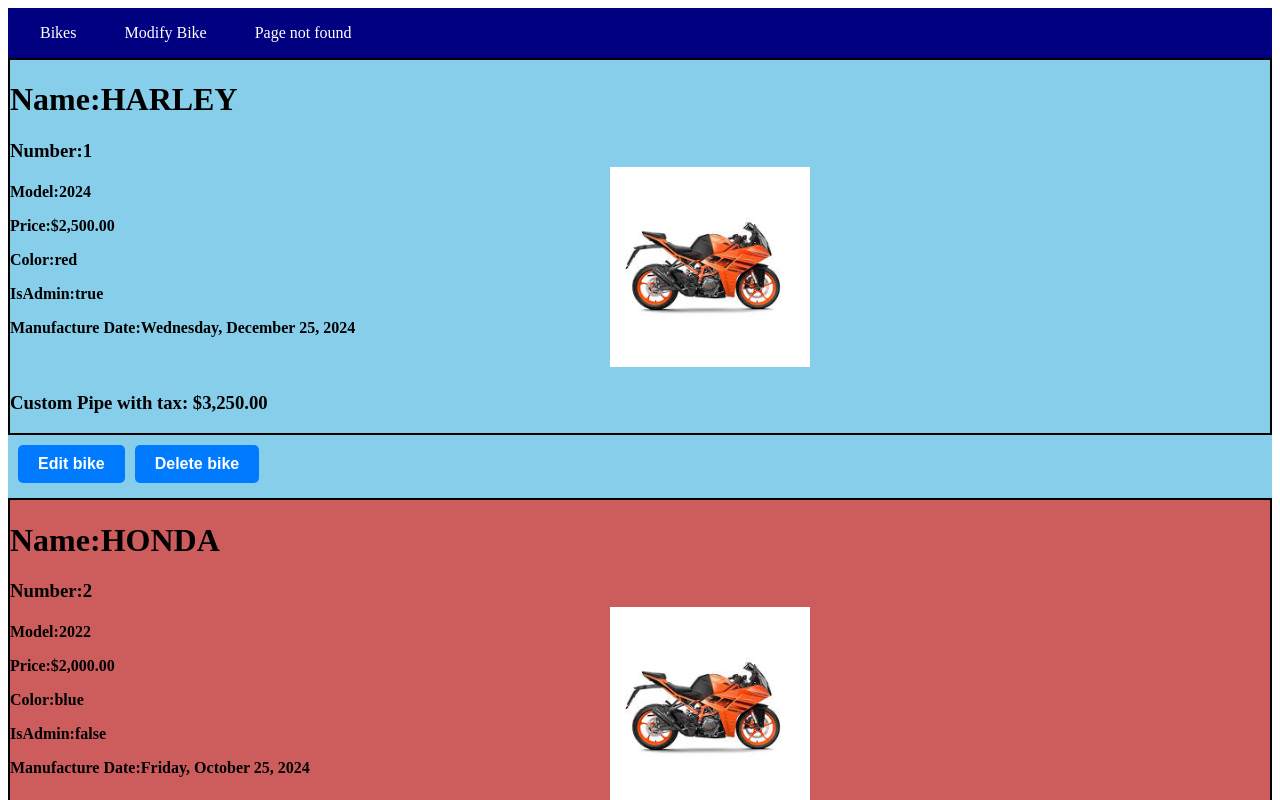
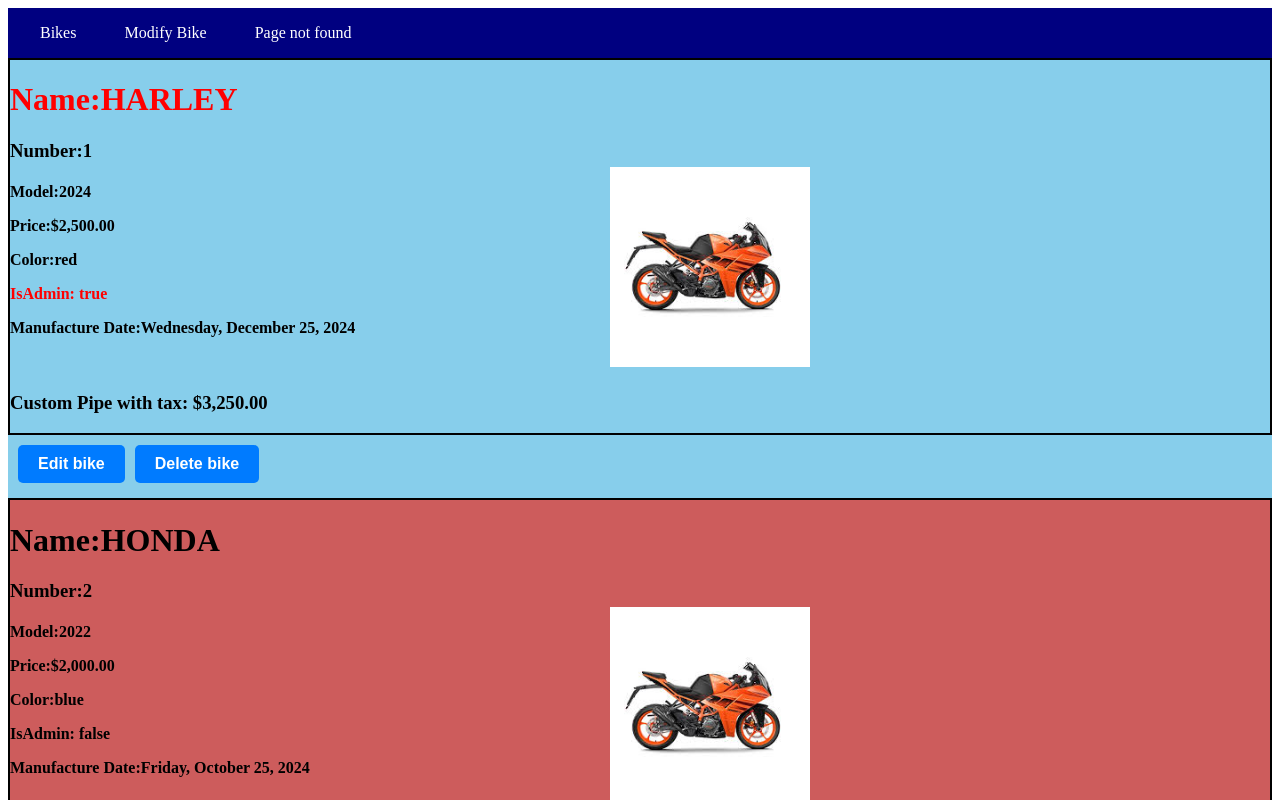
Before and after one commit to nildankhara/Nil_Dankhara_Learning_Angular, an Angular app: page /bikes/1 in a window 1280 px wide. Shown: the top 800 px of the page. Built offline with nearby package versions, Linux system fonts and the light colour scheme.

Commit message:
completed

```diff
--- a/src/app/bike-list-item/bike-list-item.component.html
+++ b/src/app/bike-list-item/bike-list-item.component.html
@@ -1,11 +1,11 @@
 <div *ngIf="bike">
-  <h1>Name:{{bike.name | uppercase}}</h1>
+  <h1 [style.color]="bike.isAdmin | roleColor">Name:{{bike.name | uppercase}}</h1>
     <h3>Number:{{bike.number}}</h3>
     <h4>
       <p>Model:{{bike.model}}</p>
       <p>Price:{{bike.price | currency: 'CAD': "symbol-narrow"}}</p>
       <p>Color:{{bike.color}}</p>
-      <p>IsAdmin:{{bike.isAdmin}}</p>
+      <p [style.color]="bike.isAdmin | roleColor">IsAdmin: {{bike.isAdmin}}</p>
       <p>Manufacture Date:{{bike.manuDate | date:'fullDate'}}</p>
 
         <img ngSrc="{{bike.imgURL}}" width="200" height="200" alt="">
--- a/src/app/bike-list-item/bike-list-item.component.ts
+++ b/src/app/bike-list-item/bike-list-item.component.ts
@@ -5,6 +5,7 @@
 import {Router} from "@angular/router";
 import {Observable, of} from "rxjs";
 import {BikeNameWithModelPipe} from "../customPipe/bike-name-with-model.pipe";
+import {RoleColorPipe} from "../customPipe/role-color.pipe";
 
 @Component({
   selector: 'app-bike-list-item',
@@ -15,7 +16,8 @@
     CurrencyPipe,
     DatePipe,
     BikeNameWithModelPipe,
-    NgIf
+    NgIf,
+    RoleColorPipe
 
   ],
   templateUrl: './bike-list-item.component.html',
--- /dev/null
+++ b/src/app/customPipe/role-color.pipe.ts
@@ -0,0 +1,14 @@
+import { Pipe, PipeTransform } from '@angular/core';
+import {Bike} from "../Shared/Bike";
+
+@Pipe({
+  name: 'roleColor',
+  standalone: true
+})
+export class RoleColorPipe implements PipeTransform {
+
+  transform(isAdmin: boolean | undefined): string {
+    return isAdmin ? 'red' : 'black';
+  }
+
+}
```
Also changed, not shown: 1 other file (tests, documents, lock files or other folders).
